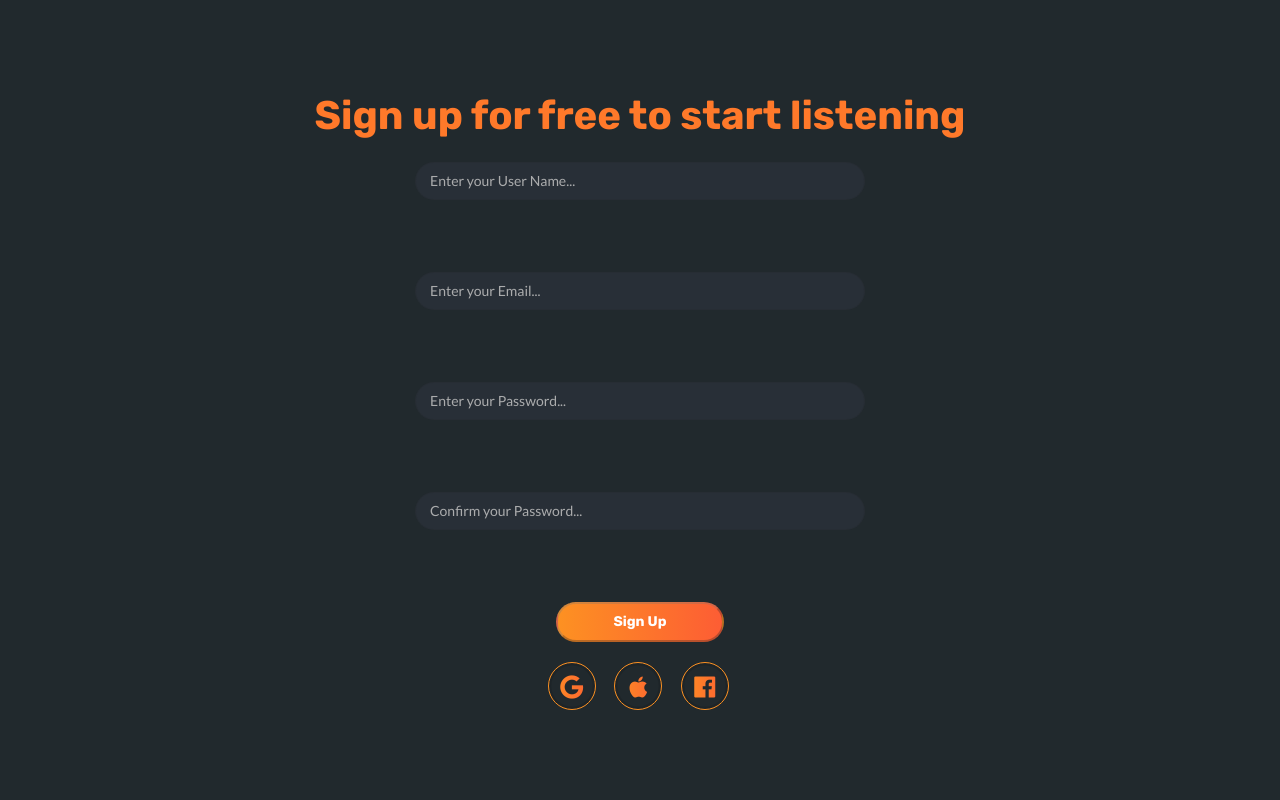
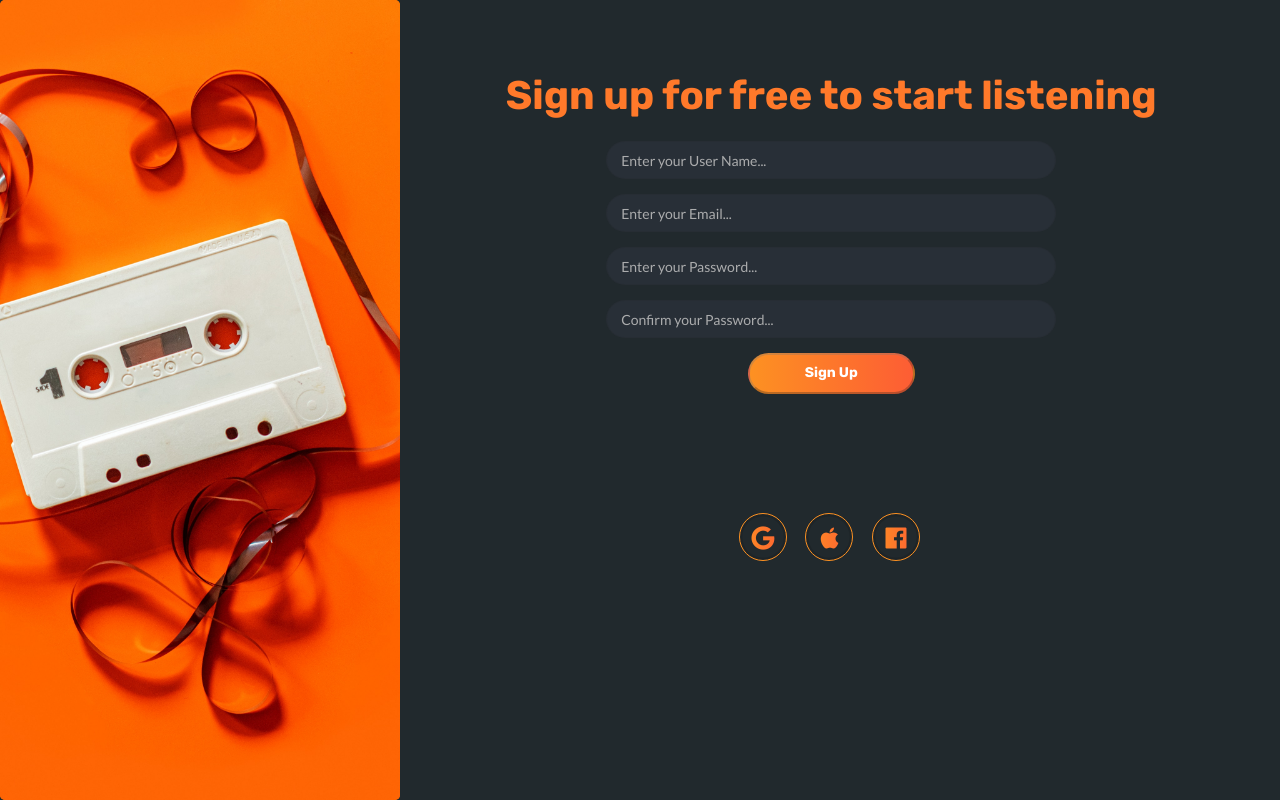
Before and after one commit to BinaryStudioAcademy/bsa-2021-perflow, an Angular app in the folder frontend/: page /register in a window 1280 px wide. Built offline with nearby package versions, Linux system fonts and the light colour scheme.

Commit message:
Edit page view

```diff
--- a/frontend/src/app/moduls/register/user-registration-form/user-registration-form/user-registration-form.component.html
+++ b/frontend/src/app/moduls/register/user-registration-form/user-registration-form/user-registration-form.component.html
@@ -1,26 +1,31 @@
 <h3>Sign up for free to start listening</h3>
-<form [formGroup]="registrationForm" #formDir="ngForm" class="ui fluid form">
+<form [formGroup]="registrationForm" #formDir="ngForm" class="ui form error">
 
   <div [hidden]="formDir.submitted">
 
-      <div class="cross-validation" [class.cross-validation-error]="registrationForm.errors?.identityRevealed && (registrationForm.touched || registrationForm.dirty)">
+    <div class="cross-validation"
+      [class.cross-validation-error]="registrationForm.errors?.identityRevealed && (registrationForm.touched || registrationForm.dirty)">
       <div class="form-group">
         <div class="field">
-                  <input type="text" placeholder="Enter your User Name..." id="userName" class="form-control input-dark" formControlName="userName" required>
-                  <div *ngIf="userName.invalid && (userName.dirty || userName.touched)" class="ui pointing drk-gray label">
+          <input type="text" placeholder="Enter your User Name..." id="userName" class="form-control input-dark"
+            formControlName="userName" required>
+          <div *ngIf="userName.invalid && (userName.dirty || userName.touched)" class="ui error message">
+
             <div *ngIf="userName.errors?.required">
               User Name is required!
             </div>
             <div *ngIf="userName.invalid">
-                        Username should consist of min 6 characters. There is can contain Latin letters, digits and special characters
+              Username should consist of min 6 characters. There is can contain Latin letters, digits and
+              special characters
             </div>
           </div>
         </div>
       </div>
       <div class="form-group">
         <div class="field">
-                    <input type="text" placeholder="Enter your Email..." id="email" class="form-control input-dark" formControlName="email" required>
-                    <div *ngIf="email.invalid && (email.dirty || email.touched)" class="ui pointing drk-gray label">
+          <input type="text" placeholder="Enter your Email..." id="email" class="form-control input-dark"
+            formControlName="email" required>
+          <div *ngIf="email.invalid && (email.dirty || email.touched)" class="ui error message">
             <div *ngIf="email.errors?.required">
               Email is required!
             </div>
@@ -33,21 +38,26 @@
 
       <div class="form-group">
         <div class="field">
-                    <input type="password" placeholder="Enter your Password..." id="password" class="form-control input-dark" formControlName="password" required>
-                    <div *ngIf="password.invalid && (password.dirty || password.touched)" class="ui pointing drk-gray label">
+          <input type="password" placeholder="Enter your Password..." id="password" class="form-control input-dark"
+            formControlName="password" required>
+          <div *ngIf="password.invalid && (password.dirty || password.touched)" class="ui error message">
             <div *ngIf="password.errors?.required">
               Password is required!
             </div>
             <div *ngIf="password.invalid">
-                            Password should consist of min 8 characters. There is must include at least one number or special character and one letter. Is case-sensitive
+              Password should consist of min 8 characters. There is must include at least one number or
+              special character and one letter. Is case-sensitive
             </div>
           </div>
         </div>
       </div>
       <div class="form-group">
         <div class="field">
-                    <input type="password" placeholder="Confirm your Password..." id="passwordConfirmation" class="form-control input-dark" formControlName="passwordConfirmation" required>
-                    <div *ngIf="passwordConfirmation.invalid && (passwordConfirmation.dirty || passwordConfirmation.touched) || registrationForm.hasError('notSame')" class="ui pointing drk-gray label">
+          <input type="password" placeholder="Confirm your Password..." id="passwordConfirmation"
+            class="form-control input-dark" formControlName="passwordConfirmation" required>
+          <div
+            *ngIf="passwordConfirmation.invalid && (passwordConfirmation.dirty || passwordConfirmation.touched) || registrationForm.hasError('notSame')"
+            class="ui error message">
             <div *ngIf="passwordConfirmation.errors?.required">
               Password Confirmation is required!
             </div>
@@ -57,9 +67,7 @@
           </div>
         </div>
       </div>
-      <button type="button"
-              class="btn-full"
-              [disabled]="registrationForm.invalid"
+      <button type="button" class="btn-full" [disabled]="registrationForm.invalid"
         (click)="onSubmit(registrationForm.value)">Sign Up</button>
     </div>
   </div>
--- a/frontend/src/app/moduls/register/user-registration-form/user-registration-form/user-registration-form.component.sass
+++ b/frontend/src/app/moduls/register/user-registration-form/user-registration-form/user-registration-form.component.sass
@@ -15,6 +15,9 @@ form
     text-align: center
     height: 100%
 
+.ui.error.message
+    border-radius: 25px !important
+
 .input-dark
     display: inline-block !important
     background: $drk-rain !important
@@ -26,17 +29,13 @@ form
     width: 450px
 
 .field
-    height: 110px !important
+    margin-bottom: 15px !important
 
 .btn-full
     padding: 10px 55px 10px 55px
     font-weight: $bold-weight
     color: white
 
-
-.drk-gray
-    background-color: $drk-gray !important
-    color: red
 
 button:disabled
     color: white
--- a/frontend/src/app/moduls/register/user-registration-form/user-registration-form/user-registration-form.component.ts
+++ b/frontend/src/app/moduls/register/user-registration-form/user-registration-form/user-registration-form.component.ts
@@ -31,7 +31,7 @@ export class UserRegistrationFormComponent implements OnInit {
       ]),
       passwordConfirmation: new FormControl('', [
         Validators.required,
-        Validators.minLength(8),
+        Validators.minLength(6),
         Validators.maxLength(20),
         Validators.pattern('^(?=.*[A-Za-z])(?=.*[0-9@$!%*#?&-_])[A-Za-z0-9@$!%*#?&-_]{8,20}$')
       ]),
@@ -42,6 +42,7 @@ export class UserRegistrationFormComponent implements OnInit {
       ])
     }, { validators: this._checkPasswords });
   }
+
   get email() {
     return this.registrationForm.get('email')!;
   }
--- a/frontend/src/app/moduls/register/user-registration-page/user-registration-page.component.html
+++ b/frontend/src/app/moduls/register/user-registration-page/user-registration-page.component.html
@@ -1,9 +1,18 @@
+<div class="user-registration-page-container">
+  <div class="ui equal height padded grid" style="min-height: 100%">
+    <div class="five wide column">
+      <img class="ui img user-registration-page-side-image" src="/../../assets/LandingPageSideImage.jpg" />
+    </div>
+    <div class="eleven wide column" style="padding: 0 0 0 0 ;">
     <div class="user-registration-page">
       <app-user-registration-form (newUser)="onSubmit($event)"></app-user-registration-form>
+    </div>
+  </div>
+</div>
+</div>
 <div [ngClass]="['ui', 'success', 'message']" *ngIf="isSuccess">
   <div class="header">
     Registration successful!
   </div>
   <p>You may now log-in with your email and password.</p>
 </div>
-</div>
--- a/frontend/src/app/moduls/register/user-registration-page/user-registration-page.component.sass
+++ b/frontend/src/app/moduls/register/user-registration-page/user-registration-page.component.sass
@@ -1,15 +1,39 @@
+@import ./../../../../styles
 
-$drk-gray:#21292D
+.user-registration-page-container
+    background: $drk-gray
+    position: relative
+    width: 100%
+    height: 100%
+
 .user-registration-page
     display: flex
-    align-items: center
-    justify-content: center
-    background-color: $drk-gray
+    #align-items: center
+    #justify-content: center
     height: 100%
     width: 100%
+    background: $drk-gray
+    padding: 70px 13% 70px 11%
+    flex-direction: column
+    justify-content: space-between
+    align-items: center
 
 .message
     position: fixed !important
     bottom: 0 !important
     text-align: center
     width: 50%
+
+.user-registration-page-side-image
+    background: $drk-gray
+    background-image: url('/../../assets/LandingPageSideImage.jpg')
+    background-repeat: no-repeat
+    position: absolute
+    left: 0px
+    top: 0px
+    height: 100%
+    width: 100%
+    object-fit: cover
+    object-position: 50% 0
+    backdrop-filter: blur(2px)
+    border-radius: 5px
```
Also changed, not shown: frontend/src/assets/LandingPageSideImage.jpg (added). Lines whose indentation alone changed are shown as unchanged.
